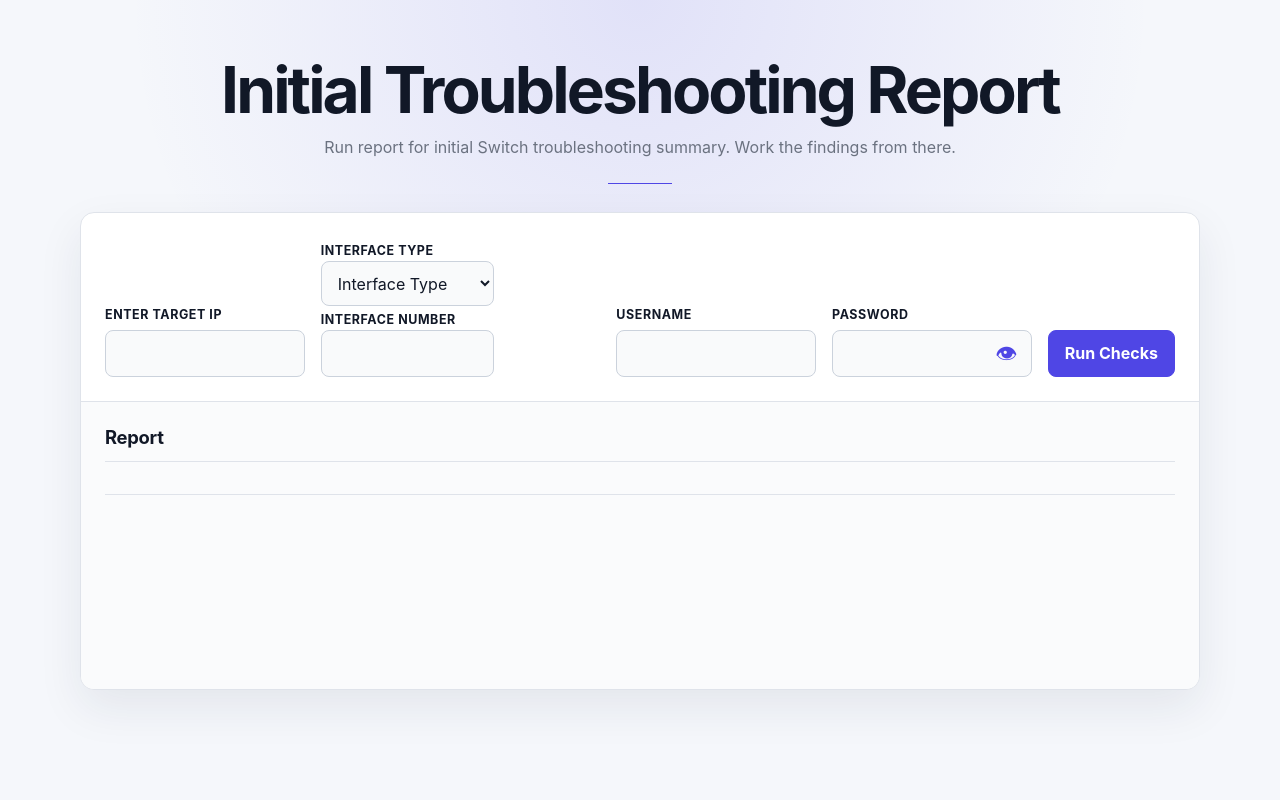
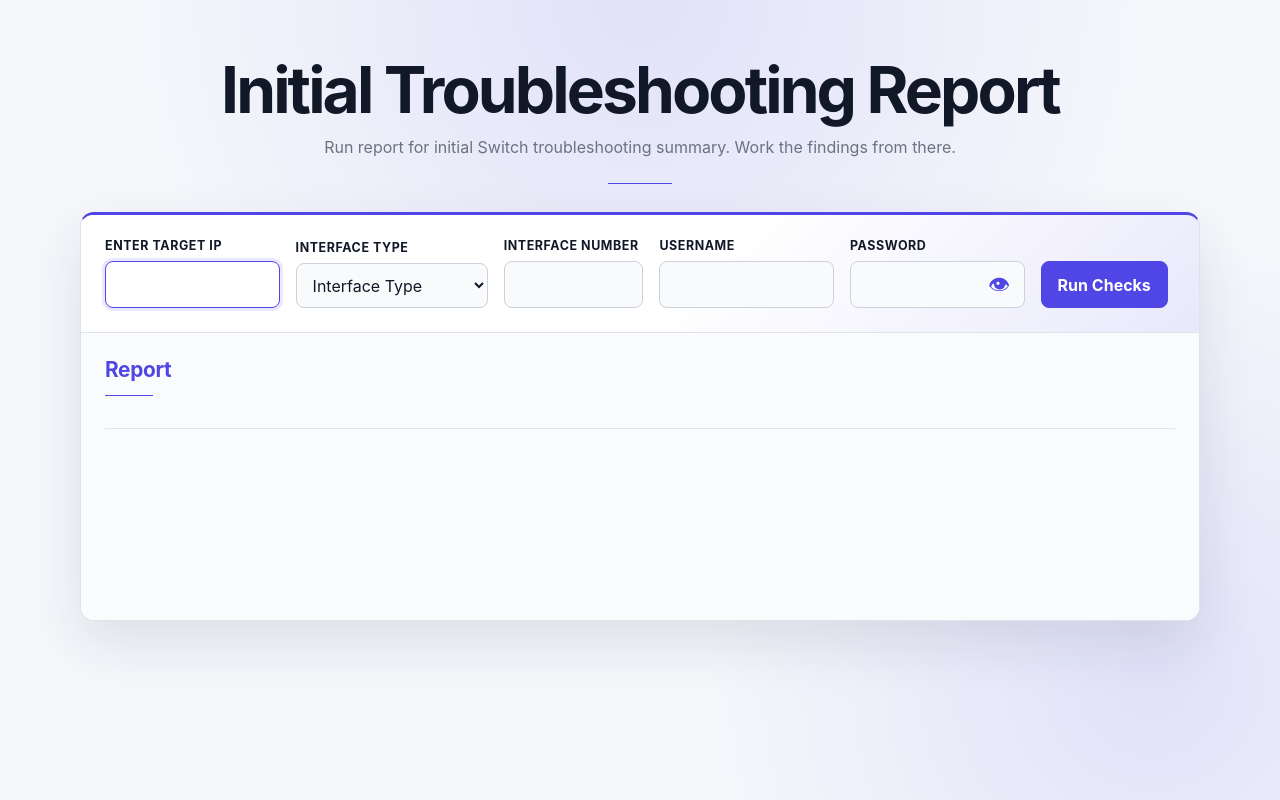
Before and after one commit to dramiajr/Network_PY, a React app in the folder Initial_Troubleshooting_Report/frontend/: page / in a window 1280 px wide. Built offline with nearby package versions, Linux system fonts and the light colour scheme; no server answers; the HTML template or start-up script is replaced by a standard one.

Commit message:
feat(submit-button): extract component and add frontend request cancellation

```diff
--- a/Initial_Troubleshooting_Report/frontend/src/App.css
+++ b/Initial_Troubleshooting_Report/frontend/src/App.css
@@ -33,17 +33,19 @@ main {
   margin-inline: auto;
   overflow: hidden;
   border: 1px solid var(--border);
+  border-top: 3px solid var(--accent);
   border-radius: 14px;
   background: var(--surface);
-  box-shadow: var(--shadow);
+  box-shadow: 0 22px 55px rgba(28, 39, 64, 0.11);
 }
 
 .target-form {
   display: grid;
-  grid-template-columns: minmax(10rem, 1fr) minmax(15rem, 1.4fr) minmax(10rem, 1fr) minmax(10rem, 1fr) auto;
+  grid-template-columns: minmax(10rem, 1fr) minmax(11rem, 1.1fr) minmax(8rem, 0.8fr) minmax(10rem, 1fr) minmax(10rem, 1fr) auto;
   gap: 1rem;
   align-items: end;
   padding: 1.5rem;
+  background: linear-gradient(135deg, var(--surface) 55%, var(--accent-bg));
 }
 
 .target-form > div {
@@ -51,15 +53,6 @@ main {
   grid-template-columns: 1fr;
   gap: 0.45rem;
   min-width: 0;
-}
-
-/* Keep the interface type and number together while its label spans both. */
-.target-form > div:nth-child(2) {
-  grid-template-columns: minmax(8.5rem, 1.4fr) minmax(5rem, 0.8fr);
-}
-
-.target-form > div:nth-child(2) label {
-  grid-column: 1 / -1;
 }
 
 .target-form label {
@@ -96,6 +89,7 @@ main {
 .target-form input:hover,
 .target-form select:hover {
   border-color: var(--control-border-hover);
+  background: var(--surface);
 }
 
 .target-form input:focus-visible,
@@ -165,6 +159,44 @@ main {
   opacity: 0.6;
 }
 
+.target-form > div:last-child {
+  grid-template-columns: repeat(2, max-content);
+}
+
+.target-form > div:last-child .submit {
+  grid-column: auto;
+}
+
+.cancel {
+  min-height: 2.75rem;
+  padding: 0.65rem 1rem;
+  border: 1px solid var(--error-border);
+  border-radius: 8px;
+  color: var(--error-text);
+  background: var(--error-bg);
+  font: inherit;
+  font-weight: 700;
+  white-space: nowrap;
+  cursor: pointer;
+  transition: transform 160ms ease, filter 160ms ease, box-shadow 160ms ease;
+}
+
+.cancel:hover {
+  filter: brightness(0.98);
+  box-shadow: 0 6px 16px rgba(180, 35, 24, 0.16);
+  transform: translateY(-1px);
+}
+
+.cancel:active {
+  box-shadow: none;
+  transform: translateY(0);
+}
+
+.cancel:focus-visible {
+  outline: 3px solid var(--error-border);
+  outline-offset: 2px;
+}
+
 .report-section {
   min-height: 18rem;
   padding: 1.5rem;
@@ -175,10 +207,17 @@ main {
 
 .report-section h2 {
   margin: 0;
+  color: var(--accent);
+  font-size: 1.3rem;
 }
 
 .report-section hr {
   margin: 0.75rem 0 1.25rem;
+}
+
+.report-section > hr:first-of-type {
+  width: 3rem;
+  border-color: var(--accent);
 }
 
 .report-section output {
@@ -203,7 +242,8 @@ main {
   word-break: break-word;
 }
 
-.ping-request-error {
+.ping-request-error,
+.switch-request-error {
   padding: 0.75rem 1rem;
   border: 1px solid var(--error-border);
   border-radius: 8px;
@@ -218,6 +258,11 @@ main {
 
   .submit {
     grid-column: 1 / -1;
+  }
+
+  .target-form > div:last-child {
+    grid-column: 1 / -1;
+    justify-content: start;
   }
 }
 
@@ -240,6 +285,15 @@ main {
     width: 100%;
   }
 
+  .target-form > div:last-child {
+    grid-column: auto;
+    grid-template-columns: 1fr 1fr;
+  }
+
+  .cancel {
+    width: 100%;
+  }
+
   .report-section {
     min-height: 14rem;
     padding: 1rem;
--- a/Initial_Troubleshooting_Report/frontend/src/App.jsx
+++ b/Initial_Troubleshooting_Report/frontend/src/App.jsx
@@ -1,6 +1,6 @@
-import { useState } from 'react'
+import { useState, useRef } from 'react'
 import './App.css'
-import TargetIpForm from './components/TargetDeviceForm'
+import TargetDeviceForm from './components/TargetDeviceForm'
 import PingReport from './components/PingReport'
 import SwitchSideReport from './components/SwitchSideReport'
 const API_BASE_URL = import.meta.env.VITE_API_BASE_URL
@@ -13,12 +13,16 @@ function App() {
   const [username, setUsername] = useState('')
   const [password, setPassword] = useState('')
   const [pingResult, setPingResult] = useState(null)
+  const [pingError, setPingError] = useState('')
   const [switchResult, setSwitchResult] = useState(null)
+  const [switchError, setSwitchError] = useState('')
   const [isLoading, setIsLoading] = useState(false)
-  const [pingError, setPingError] = useState('')
-  const [switchError, setSwitchError] = useState('')
+  const pingControllerRef = useRef(null)
+  const switchControllerRef = useRef(null)
+  const manualCancelRef = useRef(false)
 
   async function handleSubmit(event) {
+
     event.preventDefault()
 
     if (isLoading) {
@@ -46,6 +50,7 @@ function App() {
     }
 
     setIsLoading(true)
+    manualCancelRef.current = false
 
     try {
 
@@ -53,8 +58,11 @@ function App() {
       const switchSidePromise = startSwitchSideWorkflow()
 
       async function startPingWorkflow() {
+
         const pingController = new AbortController()
-        const pingTimeoutId = setTimeout(() => pingController.abort(), 5000)
+        pingControllerRef.current = pingController
+        const pingTimeoutId = setTimeout(() =>
+          pingController.abort(), 5000)
 
         try {
           const pingResponse = await fetch(
@@ -71,6 +79,10 @@ function App() {
           console.error('Ping request failed:', error)
 
           if (error.name === 'AbortError') {
+            if (manualCancelRef.current) {
+              return
+            }
+
             setPingError(
               'The ping request timed out after five seconds. Make sure the FastAPI server is running and responding, then try again.'
             )
@@ -86,7 +98,9 @@ function App() {
 
       async function startSwitchSideWorkflow() {
         const switchSideController = new AbortController()
-        const switchTimeoutId = setTimeout(() => switchSideController.abort(), 15000)
+        switchControllerRef.current = switchSideController
+        const switchTimeoutId = setTimeout(() =>
+          switchSideController.abort(), 15000)
 
         try {
           const switchResponse = await fetch(
@@ -113,9 +127,13 @@ function App() {
         } catch (error) {
           console.error('Switch-side request failed:', error)
           if (error.name === 'AbortError') {
-            setSwitchError(
-              'The switch-side request took too long and was cancelled.'
-            )
+
+            if (manualCancelRef.current) {
+              return}
+
+              setSwitchError(
+                'The switch-side request took too long and was cancelled.'
+              )
           } else {
             setSwitchError(
               'Unable to reach the troubleshooting API. Make sure the FastAPI server is running and try again.'
@@ -133,6 +151,13 @@ function App() {
     }
   }
 
+  function handleCancel() {
+    manualCancelRef.current = true
+
+    pingControllerRef.current?.abort()
+    switchControllerRef.current?.abort()
+  }
+
   return (
     <>
       <section className="center">
@@ -146,7 +171,7 @@ function App() {
       </section>
       <section className="center">
         <main>
-          <TargetIpForm
+          <TargetDeviceForm
             targetIP={targetIP}
             setTargetIP={setTargetIP}
             interfaceType={interfaceType}
@@ -158,6 +183,7 @@ function App() {
             password={password}
             setPassword={setPassword}
             handleSubmit={handleSubmit}
+            handleCancel={handleCancel}
             isLoading={isLoading}
           />
           <div className="report-section">
--- a/Initial_Troubleshooting_Report/frontend/src/components/InterfaceField.jsx
+++ b/Initial_Troubleshooting_Report/frontend/src/components/InterfaceField.jsx
@@ -1,35 +1,31 @@
-function InterfaceField({interfaceType, setInterfaceType, interfaceNumber, setInterfaceNumber}) {
+function InterfaceField({ interfaceType, setInterfaceType, interfaceNumber, setInterfaceNumber }) {
 
     const handleChange = (event) => {
         setInterfaceType(event.target.value)
     }
 
     return (
-        <div className="interface-field">
-
-            <div className="interface-inputs">
-
-                <label htmlFor="interface-Type">Interface Type</label>
-
+        <>
+            <div>
+                <label htmlFor="interface-type">Interface Type</label>
                 <select id="interface-type" value={interfaceType} onChange={handleChange}>
                     <option value="">Interface Type</option>
                     <option value="Fa">FastEthernet</option>
                     <option value="Gi">GigabitEthernet</option>
                     <option value="Te">TenGigabitEthernet</option>
                 </select>
+            </div>
 
+            <div>
                 <label htmlFor="interface-number">Interface Number</label>
-
                 <input
-                id="interface-number"
-                type="text"
-                value={interfaceNumber}
-                onChange={(event) =>
-                    setInterfaceNumber(event.target.value)
-                }
+                    id="interface-number"
+                    type="text"
+                    value={interfaceNumber}
+                    onChange={(event) => setInterfaceNumber(event.target.value)}
                 />
             </div>
-        </div>
+        </>
     )
 }
 
--- /dev/null
+++ b/Initial_Troubleshooting_Report/frontend/src/components/RunCheckButton.jsx
@@ -0,0 +1,29 @@
+function SubmitButton({ isLoading, handleCancel }) {
+
+    return (
+        <div>
+
+            <button
+            type="submit"
+            className="submit"
+            disabled={isLoading}
+            >
+                {isLoading ? 'Running…' : 'Run Checks'}
+            </button>
+
+            {
+                isLoading && (
+                    <button
+                    type="button"
+                    className="cancel"
+                    onClick={handleCancel}
+                    >
+                        Cancel
+                    </button>
+                )
+            }
+        </div>
+    )
+}
+
+export default SubmitButton
--- a/Initial_Troubleshooting_Report/frontend/src/components/TargetDeviceForm.jsx
+++ b/Initial_Troubleshooting_Report/frontend/src/components/TargetDeviceForm.jsx
@@ -1,7 +1,8 @@
 import InterfaceField from './InterfaceField'
 import PasswordBox from './PasswordField'
+import SubmitButton from './RunCheckButton'
 
-function TargetIpForm({targetIP, setTargetIP, interfaceType, setInterfaceType, interfaceNumber, setInterfaceNumber, username, setUsername, password, setPassword, handleSubmit, isLoading}) {
+function TargetDeviceForm({ targetIP, setTargetIP, interfaceType, setInterfaceType, interfaceNumber, setInterfaceNumber, username, setUsername, password, setPassword, handleSubmit, handleCancel, isLoading }) {
 
     return (
 
@@ -9,7 +10,7 @@ function TargetIpForm({targetIP, setTargetIP, interfaceType, setInterfaceType, i
 
           <div>
             <label htmlFor="target-ip">Enter Target IP </label>
-            <input
+            <input autoFocus
               id="target-ip"
               type="text"
               value={targetIP}
@@ -40,16 +41,13 @@ function TargetIpForm({targetIP, setTargetIP, interfaceType, setInterfaceType, i
           />
 
 
-          <button
-            type="submit"
-            className="submit"
-            disabled={isLoading}
-          >
-            {isLoading ? 'Running…' : 'Run Checks'}
-          </button>
+          <SubmitButton
+          isLoading={isLoading}
+          handleCancel={handleCancel}
+          />
 
         </form>
     )
 }
 
-export default TargetIpForm
+export default TargetDeviceForm
--- a/Initial_Troubleshooting_Report/frontend/src/index.css
+++ b/Initial_Troubleshooting_Report/frontend/src/index.css
@@ -66,6 +66,7 @@ body {
   margin: 0;
   background:
     radial-gradient(circle at 50% 0, var(--accent-bg), transparent 32rem),
+    radial-gradient(circle at 90% 85%, var(--accent-bg), transparent 28rem),
     var(--bg);
 }
 
```
Also changed, not shown: 1 other file (tests, documents, lock files or other folders).
